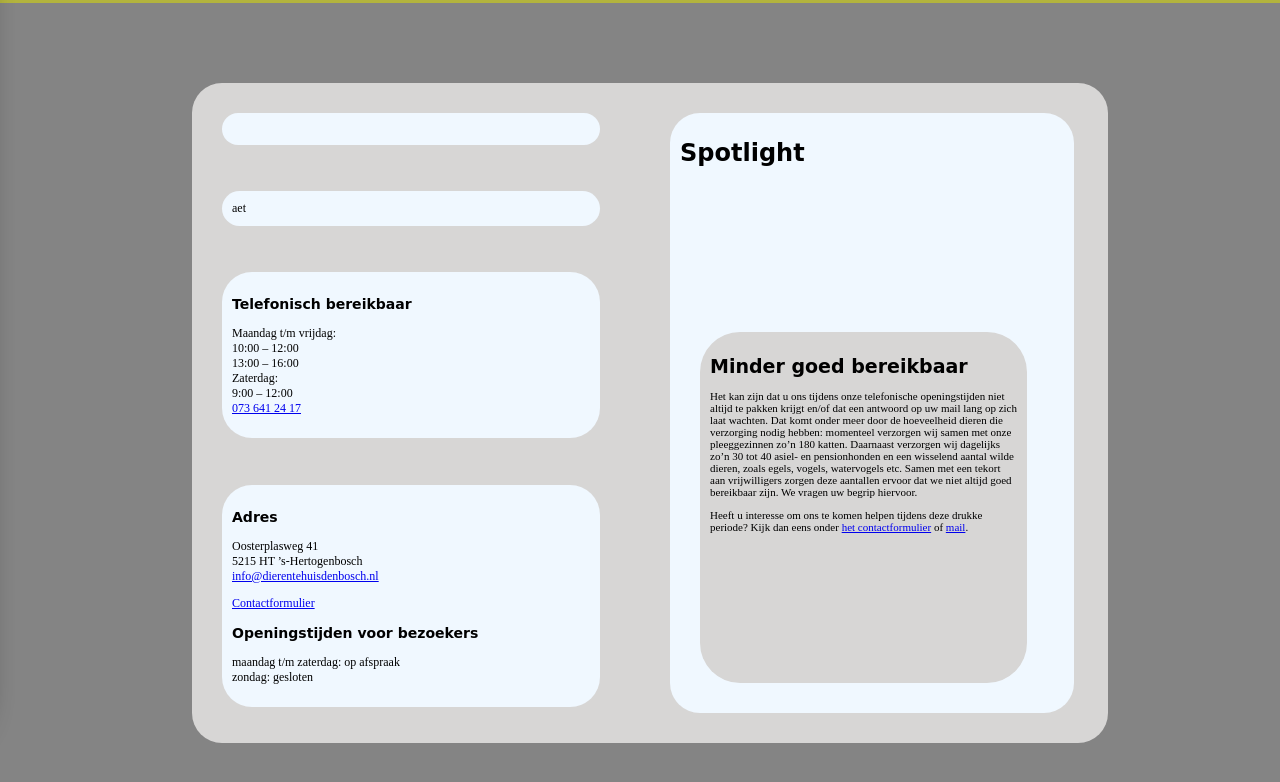
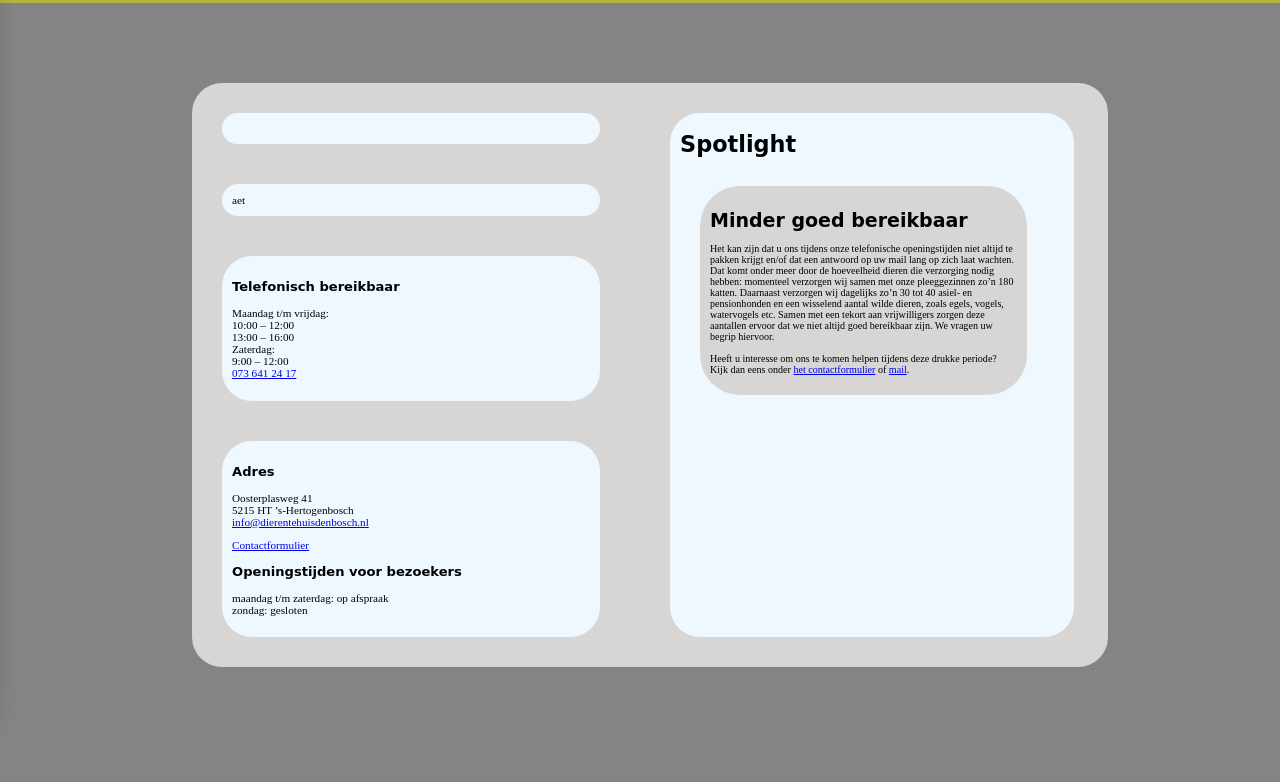
Before and after one commit to strawmelonjuice/DierenTehuisDenBosch, a plain HTML site: page index.html in a window 1280 px wide. Shown: the part 62-844 px from the top of the page. After the commit the page ends 809 px from the top, so only its background shows below. Drawn offline with Linux system fonts and the light colour scheme; a web font is replaced by a local one.

Commit message:
Verbeter box sizings

```diff
--- a/index.html
+++ b/index.html
@@ -35,7 +35,8 @@
 			<div id="main-l">
 				<div><p></p></div>
 				<div>aet</div>
-				<div><h3>Telefonisch bereikbaar</h3>
+				<div>
+					<h3>Telefonisch bereikbaar</h3>
 					<p>
 						Maandag t/m vrijdag:<br />
 						10:00 – 12:00<br />
@@ -43,7 +44,8 @@
 						Zaterdag:<br />
 						9:00 – 12:00<br />
 						<a class="telefoon" href="tel:0736412417">073 641 24 17</a>
-							</p></div>
+					</p>
+				</div>
 				<div>
 					<h3>Adres</h3>
 					<p>
@@ -54,26 +56,39 @@
 						>
 					</p>
 					<p>
-								<a href="/pages/contact.html">
-									Contactformulier
-              </a>
+						<a href="/pages/contact.html"> Contactformulier </a>
 					</p>
-
 
 					<h3>Openingstijden voor bezoekers</h3>
 					<p>
 						maandag t/m zaterdag: op afspraak<br />
 						zondag: gesloten
 					</p>
-
 				</div>
-
 			</div>
-			<div id="main-r"><h1>Spotlight</h1>
+			<div id="main-r">
+				<h1>Spotlight</h1>
+				<div class="spotlight">
 					<div class="nieuwsitem">
 						<h1>Minder goed bereikbaar</h1>
-        <p>Het kan zijn dat u ons tijdens onze telefonische openingstijden niet altijd te pakken krijgt en/of dat een antwoord op uw mail lang op zich laat wachten. Dat komt onder meer door de hoeveelheid dieren die verzorging nodig hebben: momenteel verzorgen wij samen met onze pleeggezinnen zo’n 180 katten. Daarnaast verzorgen wij dagelijks zo’n 30 tot 40 asiel- en pensionhonden en een wisselend aantal wilde dieren, zoals egels, vogels, watervogels etc. Samen met een tekort aan vrijwilligers zorgen deze aantallen ervoor dat we niet altijd goed bereikbaar zijn. We vragen uw begrip hiervoor.</p>
-        <p>Heeft u interesse om ons te komen helpen tijdens deze drukke periode? Kijk dan eens onder <a href="/pages/contact.html">het contactformulier</a> of <a href="info@dierentehuisdenbosch.nl">mail</a>.</p>
+						<p>
+							Het kan zijn dat u ons tijdens onze telefonische openingstijden
+							niet altijd te pakken krijgt en/of dat een antwoord op uw mail
+							lang op zich laat wachten. Dat komt onder meer door de hoeveelheid
+							dieren die verzorging nodig hebben: momenteel verzorgen wij samen
+							met onze pleeggezinnen zo’n 180 katten. Daarnaast verzorgen wij
+							dagelijks zo’n 30 tot 40 asiel- en pensionhonden en een wisselend
+							aantal wilde dieren, zoals egels, vogels, watervogels etc. Samen
+							met een tekort aan vrijwilligers zorgen deze aantallen ervoor dat
+							we niet altijd goed bereikbaar zijn. We vragen uw begrip hiervoor.
+						</p>
+						<p>
+							Heeft u interesse om ons te komen helpen tijdens deze drukke
+							periode? Kijk dan eens onder
+							<a href="/pages/contact.html">het contactformulier</a> of
+							<a href="info@dierentehuisdenbosch.nl">mail</a>.
+						</p>
+					</div>
 				</div>
 			</div>
 		</main>
--- a/styles/home.css
+++ b/styles/home.css
@@ -1,39 +1,55 @@
 .gridmain {
     display: grid;
+    height: 90%;
     grid-auto-flow: column;
     grid-auto-columns: 50%;
 }
+
 .gridmain * {
     line-break: loose !important;
 }
+
 .gridmain #main-l {
-    overflow:unset;
+    overflow: unset;
     display: grid;
     line-gap-override: 0px;
     grid-auto-flow: row;
 }
 
-.gridmain #main-l div {
+.gridmain #main-l > div {
     height: max-content;
-    max-height: 26VH;
+    /* overflow: hidden; */
+    max-height: 35VH;
     max-width: 80%;
 }
 
+.gridmain #main-r>div#spotlight {
+    overflow: hidden;
+    display: grid;
+    grid-auto-flow: row;
+}
+
+.gridmain #main-r>h1 {
+    display: inline-block;
+    line-height: 13px;
+    height: 13px;
+}
+
 .gridmain #main-r,
-.gridmain #main-l div {
+.gridmain #main-l>div {
     background-color: #f0f8ff;
     margin: 20px;
     border-radius: 30px;
     padding: 10px;
-    font-size: 12px;
+    font-size: 0.7em;
 }
+
 .gridmain #main-r {
     width: 30vw;
     margin: 20px;
-    overflow: hidden;
-    display: grid;
-    grid-auto-flow: row;
+
 }
+
 .nieuwsitem {
     background-color: #D7D6D5;
     /* overflow: clip; */
@@ -45,10 +61,17 @@
 
 .nieuwsitem h1 {
     font-size: 19px;
-}.nieuwsitem h2 {
+}
+
+.nieuwsitem h2 {
     font-size: 16px;
-}.nieuwsitem h3 {
+}
+
+.nieuwsitem h3 {
     font-size: 14px;
-}.nieuwsitem h4, .nieuwsitem {
-    font-size: 11px;
 }
+
+.nieuwsitem h4,
+.nieuwsitem {
+    font-size: 0.9em;
+}
```
Lines whose indentation alone changed are shown as unchanged.
